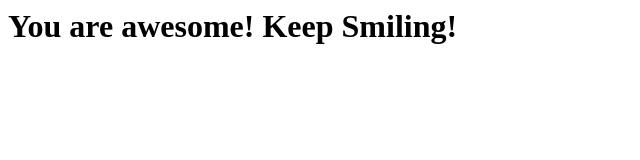
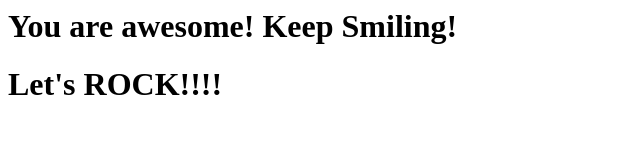
Before and after one commit to Vuta1990/testPythonCICD, a plain HTML site: page index.html in a window 1280 px wide. Shown: the whole page, without its empty margins (0-640 px from the left). Drawn offline with Linux system fonts and the light colour scheme.

Commit message:
Update index.html

```diff
--- a/index.html
+++ b/index.html
@@ -3,5 +3,6 @@
     </head>
   <body>
     <h1>You are awesome! Keep Smiling!<h1>
+    <h1>Let's ROCK!!!!<h1>
       </body>
 </html>
```
